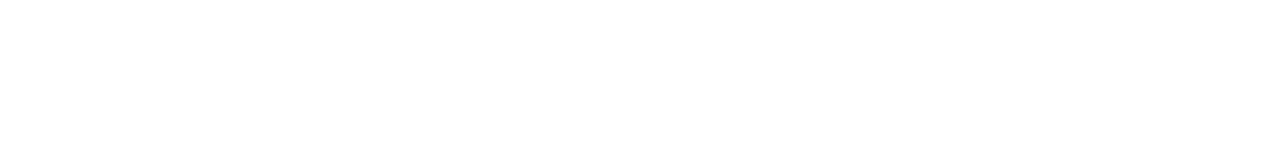
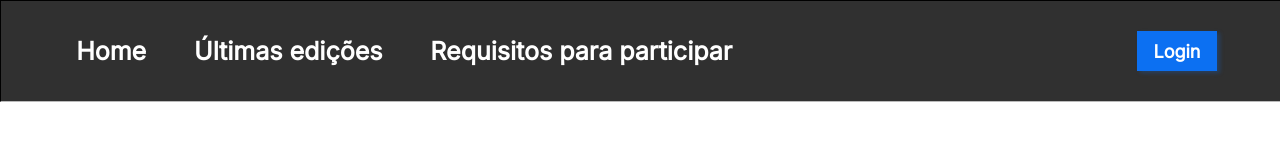
Before and after one commit to LuizGui28/bootcamp-DNC, a plain HTML site: page index.html in a window 1280 px wide. Drawn offline with Linux system fonts and the light colour scheme; a web font is replaced by a local one.

Commit message:
Criação do Style CSS do Menu

```diff
--- a/index.html
+++ b/index.html
@@ -4,8 +4,16 @@
     <meta charset="UTF-8">
     <meta name="viewport" content="width=device-width, initial-scale=1.0">
     <title>Bootcamp DNC</title>
+    <link rel="stylesheet" href="style.css">
 </head>
 <body>
-
+    <nav id="principal">
+        <div id="menu">
+            <a href="">Home</a>
+            <a href="">Últimas edições</a>
+            <a href="">Requisitos para participar</a>
+        </div>
+        <button>Login</button>
+    </nav>
 </body>
 </html>
--- /dev/null
+++ b/style.css
@@ -0,0 +1,53 @@
+/* Importação de Fonte*/
+@import url('https://fonts.googleapis.com/css2?family=Hubballi&family=Inter:wght@100;400&family=Montserrat:wght@400;700&family=Poppins:wght@400;700&display=swap');
+body{
+    margin: 0px; /* Margem Externa */
+    padding: 0px; /* Margem Interna */
+}
+
+/*Menu de Navegação Principal*/
+
+#principal {
+    width: 100%;
+    height: 100px;
+    border: 1px solid black;
+    background-color: #303030;
+    display: flex;
+    justify-content: space-between;
+    align-items: center;
+    border-bottom: 1px solid #BABABA;
+}
+
+    #menu {
+        display: flex;
+        width: 55%;
+        justify-content: space-around;
+        align-items: center;
+        margin-left: 4%;
+    }
+
+    #principal div a {
+        font-family: inter ;
+        font-size: 25px;
+        font-weight: 600;
+        color: white;
+        text-decoration: none;
+    }
+
+    #principal div a:hover {
+        color: #cccccc;
+    }
+
+    #principal button {
+        margin-right: 5%;
+        background-color: #0C70F2;
+        border: 0px;
+        height: 40px;
+        width: 80px;
+        color: white;
+        font-family: inter;
+        font-size: 18px;
+        font-weight: 600;
+        box-shadow: 3px 2px 4px rgba(12, 112, 243, 0.253);
+        cursor: pointer;
+    }
```
